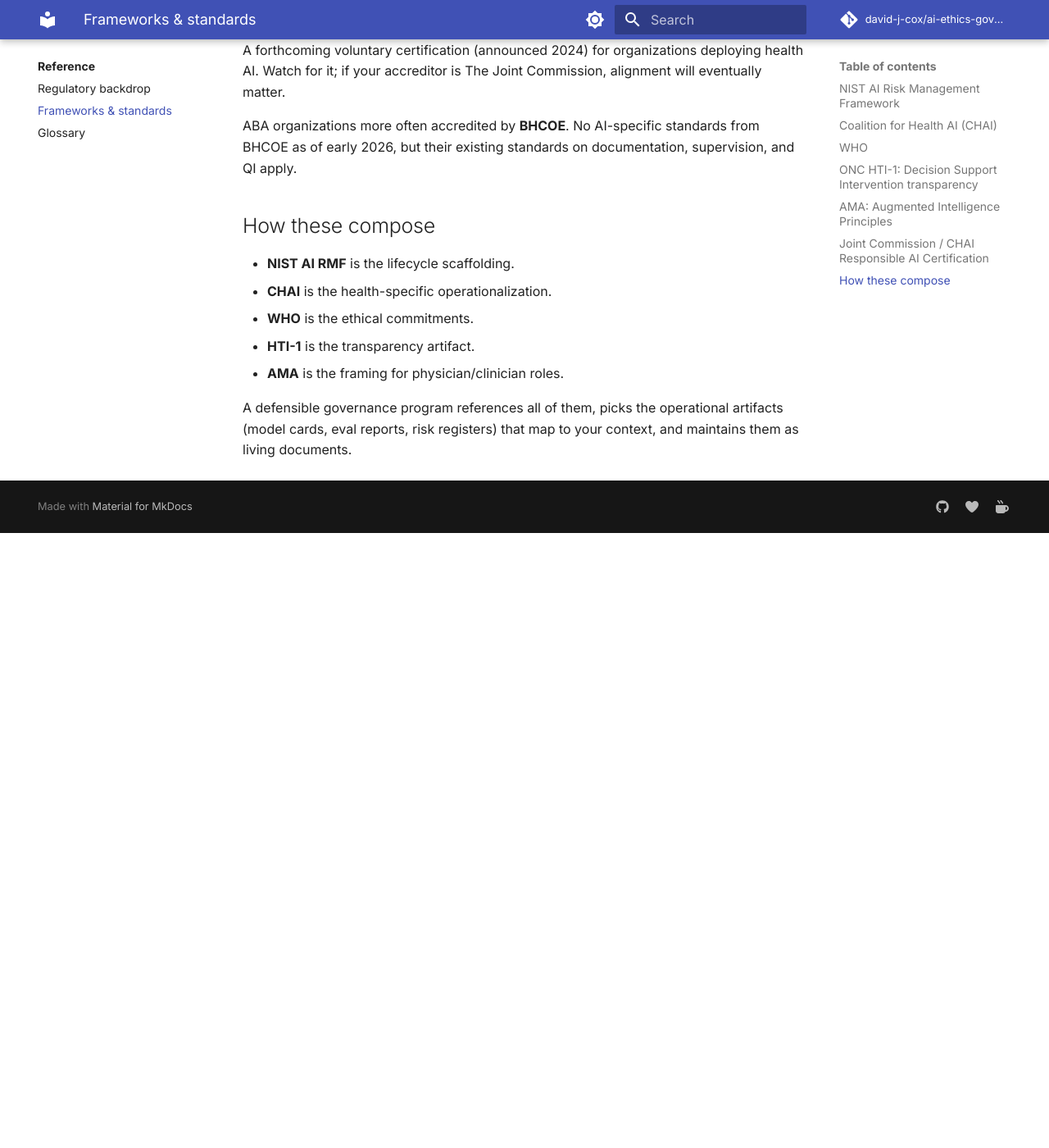
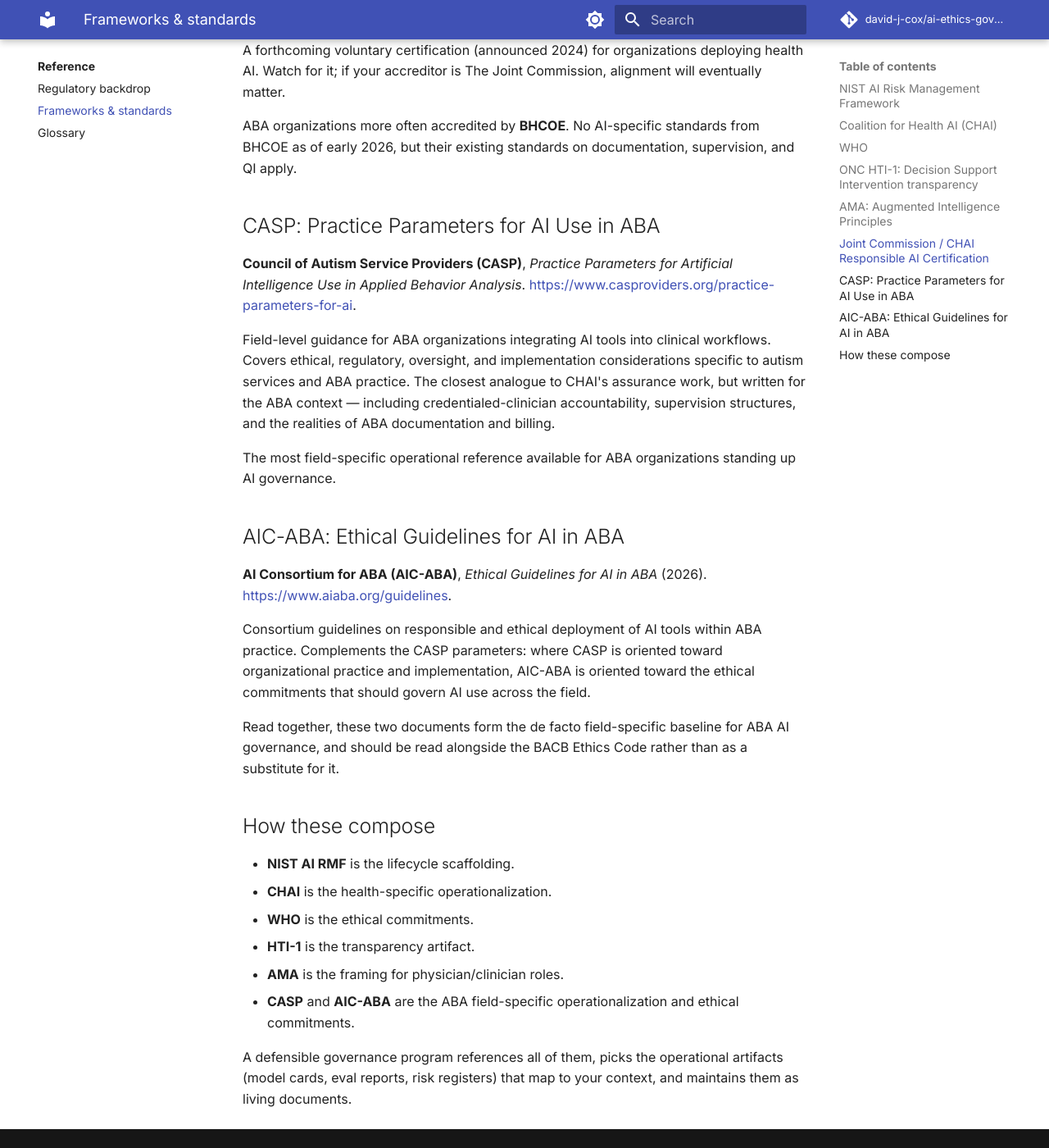
Before and after one commit to david-j-cox/ai-ethics-governance-and-guardrails, an MkDocs documentation site: the page built from docs/reference/frameworks.md, in a window 1280 px wide and 1400 px high, scrolled down 2024 px. Shown: the whole window at 82% size. Built offline with MkDocs 1.6.1 and Material for MkDocs 9.7.7, drawn with Linux system fonts in a browser that asks for light colours; comment, search, counter and statistics services are not loaded; before the commit the page ends 2674 px from its top, so only the background shows below that.

Commit message:
Add CASP and AIC-ABA frameworks to reference
Add ABA field-specific AI ethics frameworks (CASP Practice Parameters
and AIC-ABA Ethical Guidelines) to the frameworks reference, and update
the regulatory page to reflect current ABA accreditation landscape.

Co-Authored-By: Claude Opus 4.7 (1M context) <noreply@anthropic.com>

```diff
--- a/docs/reference/frameworks.md
+++ b/docs/reference/frameworks.md
@@ -56,6 +56,22 @@ A forthcoming voluntary certification (announced 2024) for organizations deployi
 
 ABA organizations more often accredited by **BHCOE**. No AI-specific standards from BHCOE as of early 2026, but their existing standards on documentation, supervision, and QI apply.
 
+## CASP: Practice Parameters for AI Use in ABA
+
+**Council of Autism Service Providers (CASP)**, *Practice Parameters for Artificial Intelligence Use in Applied Behavior Analysis*. <https://www.casproviders.org/practice-parameters-for-ai>.
+
+Field-level guidance for ABA organizations integrating AI tools into clinical workflows. Covers ethical, regulatory, oversight, and implementation considerations specific to autism services and ABA practice. The closest analogue to CHAI's assurance work, but written for the ABA context — including credentialed-clinician accountability, supervision structures, and the realities of ABA documentation and billing.
+
+The most field-specific operational reference available for ABA organizations standing up AI governance.
+
+## AIC-ABA: Ethical Guidelines for AI in ABA
+
+**AI Consortium for ABA (AIC-ABA)**, *Ethical Guidelines for AI in ABA* (2026). <https://www.aiaba.org/guidelines>.
+
+Consortium guidelines on responsible and ethical deployment of AI tools within ABA practice. Complements the CASP parameters: where CASP is oriented toward organizational practice and implementation, AIC-ABA is oriented toward the ethical commitments that should govern AI use across the field.
+
+Read together, these two documents form the de facto field-specific baseline for ABA AI governance, and should be read alongside the BACB Ethics Code rather than as a substitute for it.
+
 ## How these compose
 
 - **NIST AI RMF** is the lifecycle scaffolding.
@@ -63,5 +79,6 @@ ABA organizations more often accredited by **BHCOE**. No AI-specific standards f
 - **WHO** is the ethical commitments.
 - **HTI-1** is the transparency artifact.
 - **AMA** is the framing for physician/clinician roles.
+- **CASP** and **AIC-ABA** are the ABA field-specific operationalization and ethical commitments.
 
 A defensible governance program references all of them, picks the operational artifacts (model cards, eval reports, risk registers) that map to your context, and maintains them as living documents.
```
Also changed, not shown: docs/reference/regulatory.md (+2 -1 lines).
